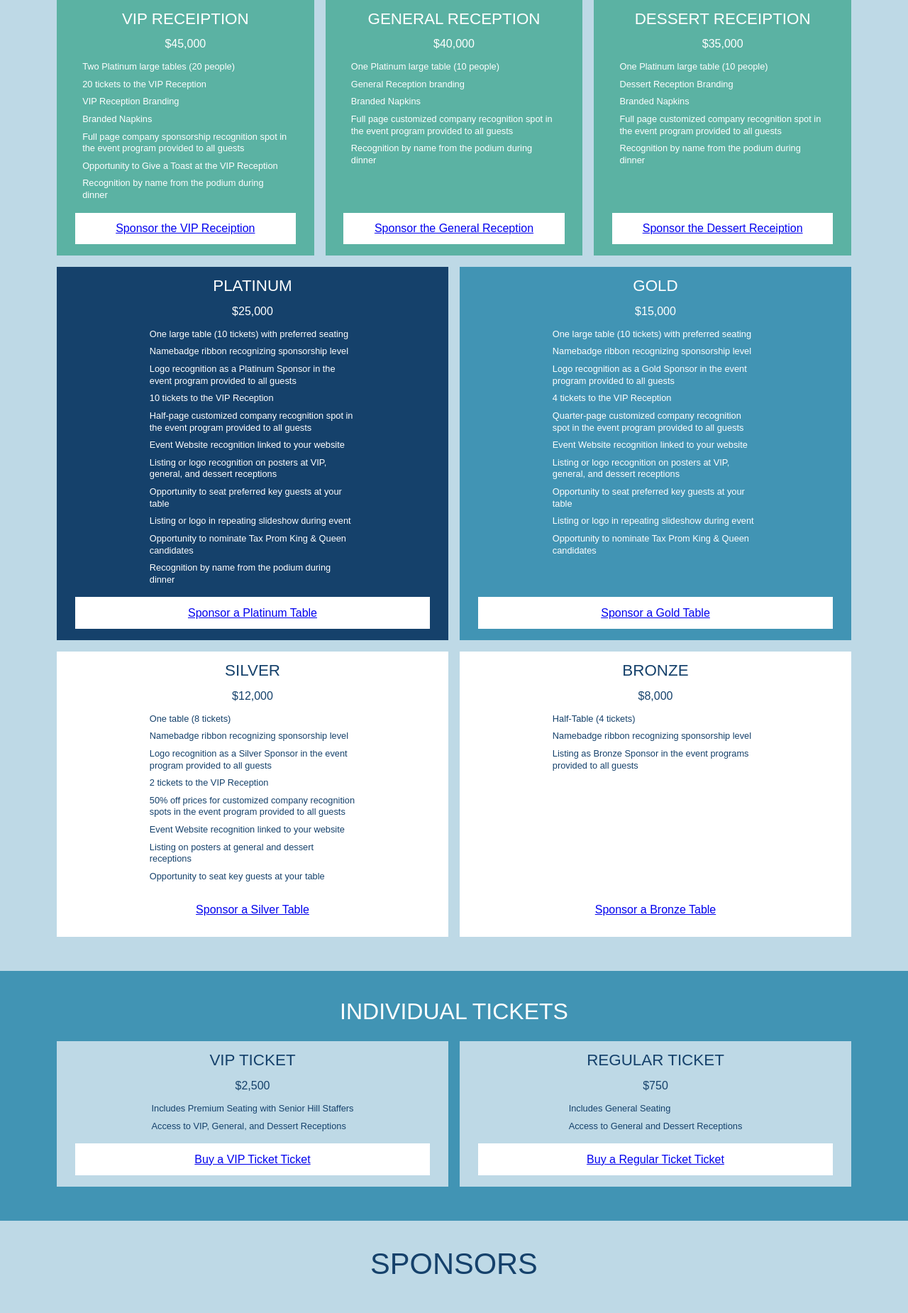
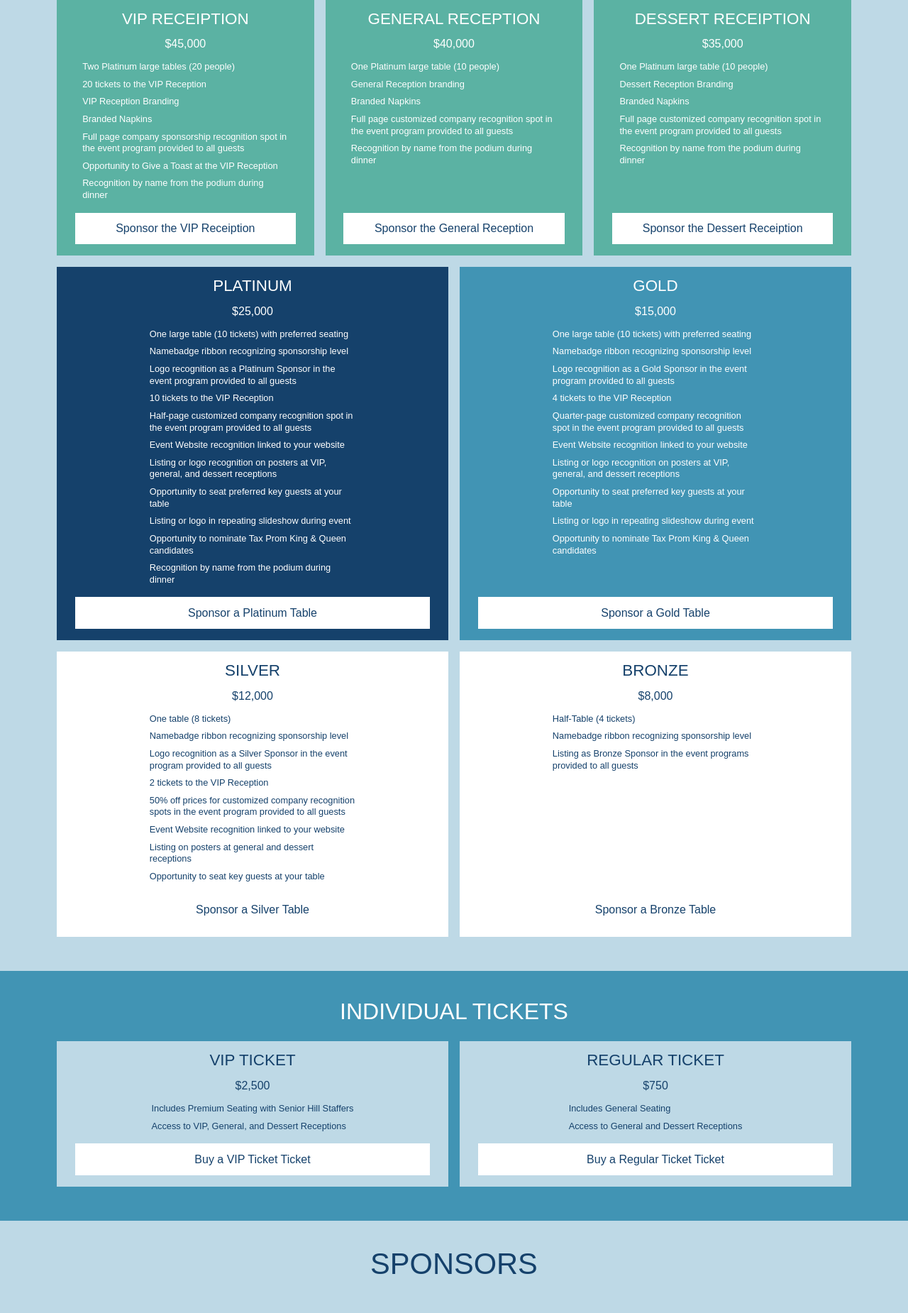
Before and after one commit to TaxFoundation/taxprom-2018, a React (Create React App) app: page / in a window 1280 px wide. Shown: the part 1743-3593 px from the top of the page at 71% size. Built offline with nearby package versions, Linux system fonts and the light colour scheme; a web font is replaced by a local one.

Commit message:
Tweak pledge button styles

```diff
--- a/src/components/Package.js
+++ b/src/components/Package.js
@@ -14,7 +14,7 @@ const Package = props => (
     <ul className="sponsorship__benefits">
       {props.package.benefits.map((b, i) => <li key={`${props.id}-${i}`}>{b}</li>)}
     </ul>
-    <a className="sponsorship__pledge" href="#">{`Sponsor the ${props.package.name}`}</a>
+    <div className="sponsorship__pledge" href="#">{`Sponsor the ${props.package.name}`}</div>
   </PackageBox>
 );
 
--- a/src/components/SponsorLevel.js
+++ b/src/components/SponsorLevel.js
@@ -26,7 +26,9 @@ const SponsorLevel = styled.div`
 
   .sponsorship__pledge {
     align-self: end;
-    background-color: #fff;
+    background-color: ${props => props.theme.white};
+    color: ${props => props.theme.primary};
+    cursor: pointer;
     display: block;
     line-height: 1.6;
     padding: 0.6rem;
--- a/src/components/Table.js
+++ b/src/components/Table.js
@@ -15,7 +15,7 @@ const Table = props => {
       <ul className="sponsorship__benefits">
         {props.table.benefits.map((b, i) => <li key={`${props.id}-${i}`}>{b}</li>)}
       </ul>
-      <a className="sponsorship__pledge" href="#">{`Sponsor a ${props.table.name} Table`}</a>
+      <div className="sponsorship__pledge" href="#">{`Sponsor a ${props.table.name} Table`}</div>
     </TableBox>
   );
 };
--- a/src/components/Ticket.js
+++ b/src/components/Ticket.js
@@ -14,7 +14,7 @@ const Ticket = props => (
     <ul className="sponsorship__benefits">
       {props.ticket.benefits.map((b, i) => <li key={`${props.id}-${i}`}>{b}</li>)}
     </ul>
-    <a className="sponsorship__pledge" href="#">{`Buy a ${props.ticket.name} Ticket`}</a>
+    <div className="sponsorship__pledge" href="#">{`Buy a ${props.ticket.name} Ticket`}</div>
   </TicketBox>
 );
 
```
